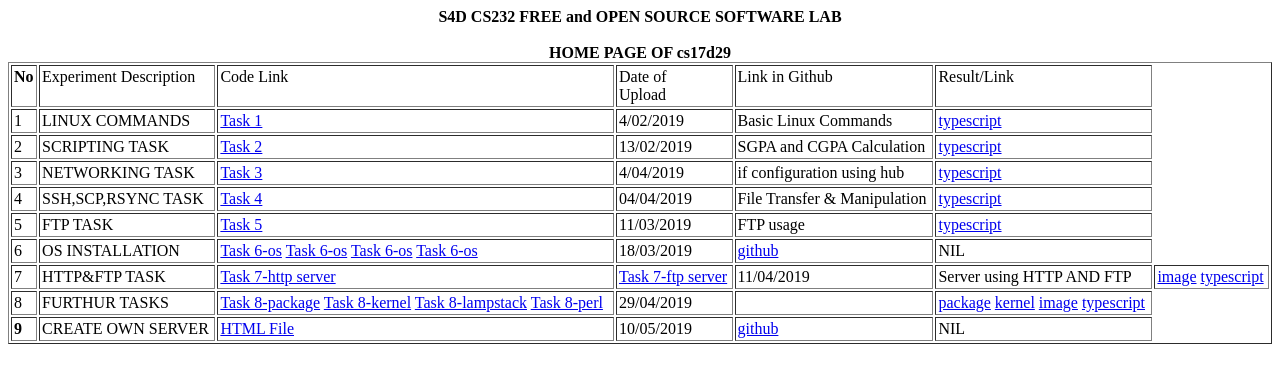
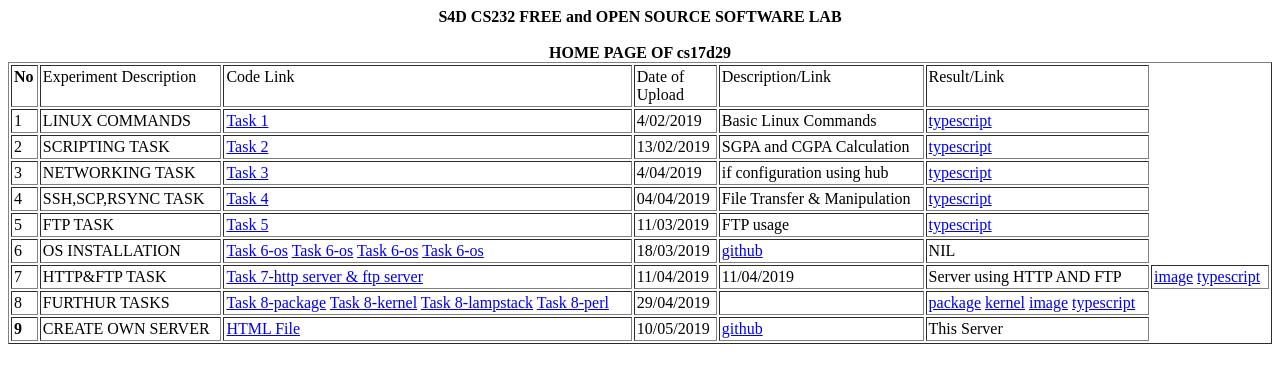
Before and after one commit to JoelJoseph01/cs232, a plain HTML site: page Task9/index.html in a window 1280 px wide. Drawn offline with Linux system fonts and the light colour scheme.

Commit message:
Update index.html

```diff
--- a/Task9/index.html
+++ b/Task9/index.html
@@ -20,7 +20,7 @@
             <td valign="top">Date of <br>
               Upload<br>
             </td>
-            <td valign="top">Link in Github<br>
+            <td valign="top">Description/Link<br>
                         </td>
             <td valign="top">Result/Link<br>
             </td>
@@ -125,10 +125,10 @@
             </td>
             <td valign="top">HTTP&FTP TASK<br>
             </td>
-            <td valign="top"><a href="https://github.com/ceccs17d29/cs232/blob/master/Task7/server.png">Task 7-http server</a><br>
+            <td valign="top"><a href="https://github.com/ceccs17d29/cs232/blob/master/Task7/server.png">Task 7-http server & ftp server</a><br>
 
             </td>
-	    <td valign="top"><a href="https://github.com/ceccs17d29/cs232/blob/master/Task7/ftp.sh">Task 7-ftp server</a><br>
+	    <td valign="top">11/04/2019<br>
 
             </td>
             <td valign="top">11/04/2019<br>
@@ -174,7 +174,7 @@
             </td>
             <td valign="top"><a href="https://github.com/ceccs17d29/cs232/tree/master/Task9">github</a><br>
                         </td>
-            <td valign="top">NIL<br>
+            <td valign="top">This Server<br>
             </td>
           </tr>
       </tbody>
```
